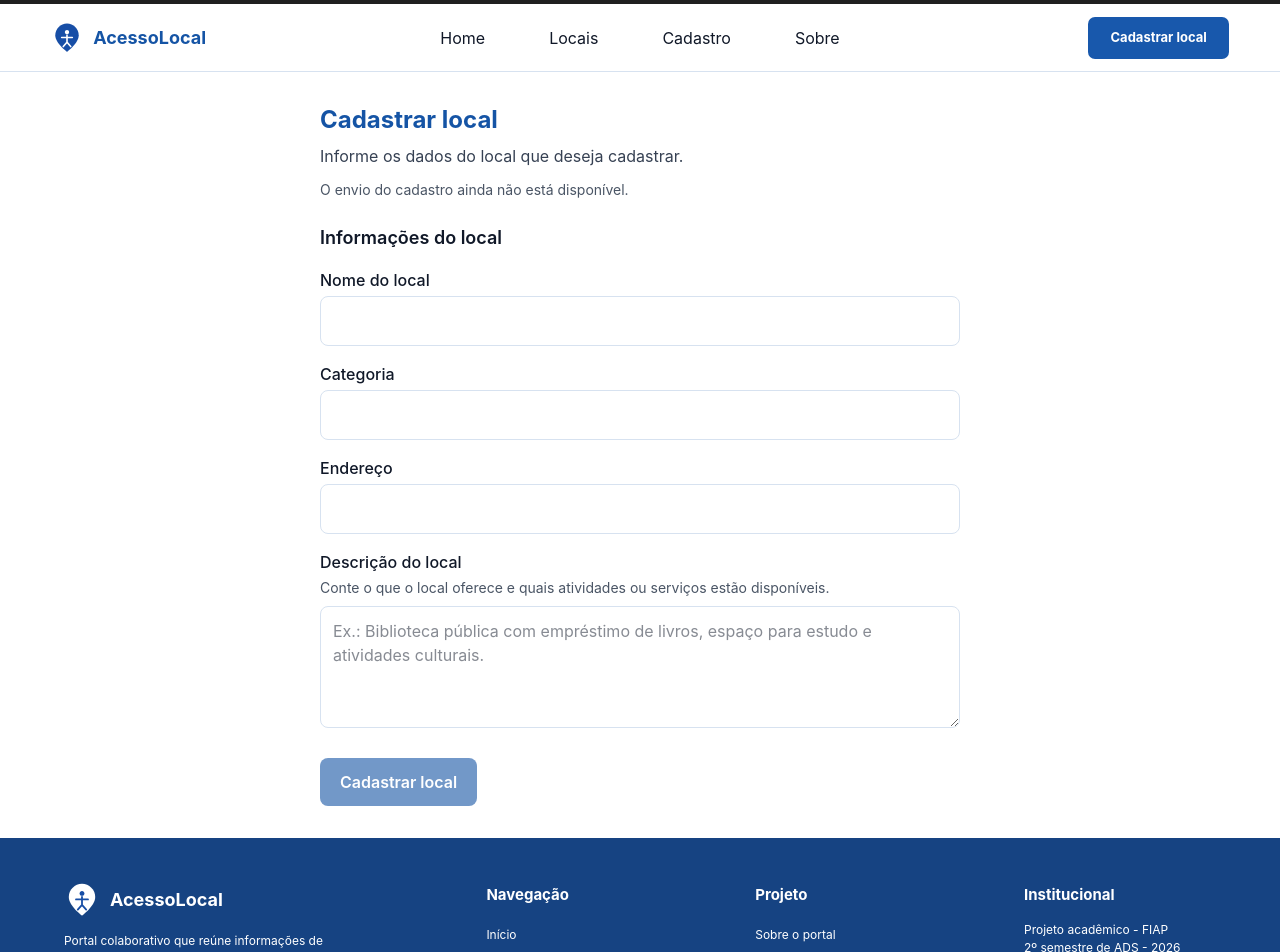
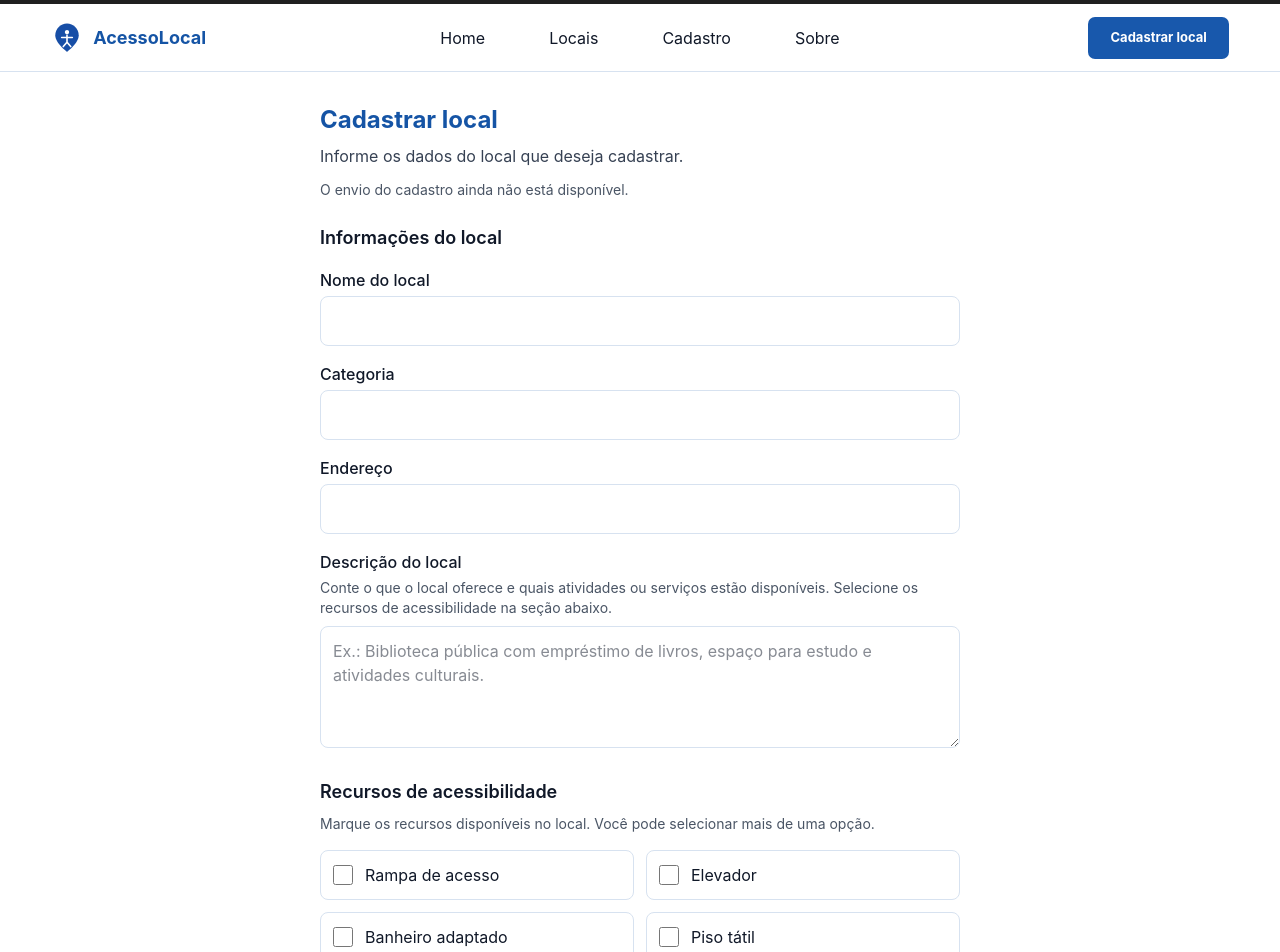
Before and after one commit to 1TDSPw-26/portal-locais-acessiveis, a React (Vite) app: page /cadastro in a window 1280 px wide. Shown: the top 952 px of the page. Built offline with nearby package versions, Linux system fonts and the light colour scheme.

Commit message:
feat: Foi adicionada a seleção de recursos de acessibilidade via checkbox ao formulário.

```diff
--- a/src/pages/Cadastro/Cadastro.tsx
+++ b/src/pages/Cadastro/Cadastro.tsx
@@ -1,6 +1,7 @@
 import { useState } from "react";
 import type { FormEvent } from "react";
 import type { CadastroLocal } from "../../types/cadastroLocal";
+import RecursosAcessibilidade from "./RecursosAcessibilidade";
 
 const dadosIniciais: CadastroLocal = {
   nome: "",
@@ -25,6 +26,13 @@ export default function Cadastro() {
     setDados((dadosAtuais) => ({
       ...dadosAtuais,
       [campo]: valor,
+    }));
+  }
+
+  function atualizarRecursos(recursos: string[]) {
+    setDados((dadosAtuais) => ({
+      ...dadosAtuais,
+      recursos,
     }));
   }
 
@@ -120,7 +128,8 @@ export default function Cadastro() {
 
             <p id="ajuda-descricao" className="mb-2 text-sm text-gray-600">
               Conte o que o local oferece e quais atividades ou serviços estão
-              disponíveis.
+              disponíveis. Selecione os recursos de acessibilidade na seção
+              abaixo.
             </p>
 
             <textarea
@@ -138,6 +147,11 @@ export default function Cadastro() {
           </div>
         </fieldset>
 
+        <RecursosAcessibilidade
+          recursosSelecionados={dados.recursos}
+          onChange={atualizarRecursos}
+        />
+
         <button
           type="submit"
           disabled
--- /dev/null
+++ b/src/pages/Cadastro/RecursosAcessibilidade.tsx
@@ -0,0 +1,72 @@
+type RecursosAcessibilidadeProps = {
+  recursosSelecionados: string[]
+  onChange: (recursos: string[]) => void
+}
+
+// Opções presentes nos mocks de listagem e detalhes.
+// Alinhar ao contrato oficial quando estiver disponível.
+const opcoes = [
+  'Rampa de acesso',
+  'Elevador',
+  'Banheiro adaptado',
+  'Piso tátil',
+  'Atendimento em Libras',
+]
+
+export default function RecursosAcessibilidade({
+  recursosSelecionados,
+  onChange,
+}: RecursosAcessibilidadeProps) {
+  function alternarRecurso(recurso: string) {
+    if (recursosSelecionados.includes(recurso)) {
+      const novosRecursos = recursosSelecionados.filter(
+        (selecionado) => selecionado !== recurso,
+      )
+
+      onChange(novosRecursos)
+    } else {
+      onChange([...recursosSelecionados, recurso])
+    }
+  }
+
+  return (
+    <fieldset
+      aria-describedby="ajuda-recursos"
+      className="min-w-0"
+    >
+      <legend className="text-lg font-semibold">
+        Recursos de acessibilidade
+      </legend>
+
+      <p id="ajuda-recursos" className="mt-2 text-sm text-gray-600">
+        Marque os recursos disponíveis no local. Você pode selecionar
+        mais de uma opção.
+      </p>
+
+      <div className="mt-4 grid gap-3 sm:grid-cols-2">
+        {opcoes.map((recurso, indice) => (
+          <label
+            key={recurso}
+            htmlFor={`recurso-${indice}`}
+            className="flex min-h-11 cursor-pointer items-center gap-3
+                       rounded-lg border border-border-subtle p-3"
+          >
+            <input
+              id={`recurso-${indice}`}
+              name="recursos"
+              type="checkbox"
+              value={recurso}
+              checked={recursosSelecionados.includes(recurso)}
+              onChange={() => alternarRecurso(recurso)}
+              className="h-5 w-5 shrink-0 accent-brand-primary
+                         focus-visible:outline-2 focus-visible:outline-offset-2
+                         focus-visible:outline-brand-primary"
+            />
+
+            <span>{recurso}</span>
+          </label>
+        ))}
+      </div>
+    </fieldset>
+  )
+}
```
